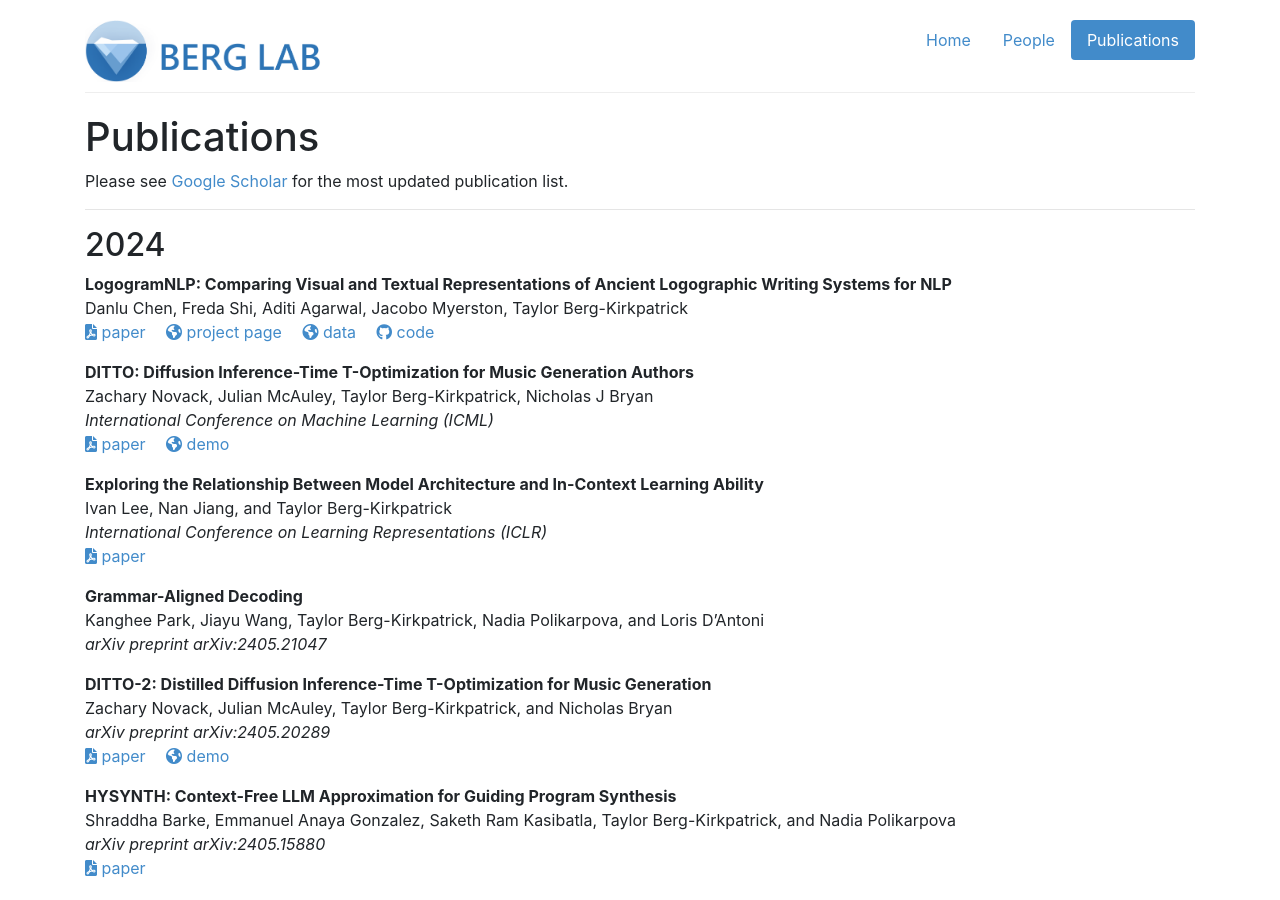
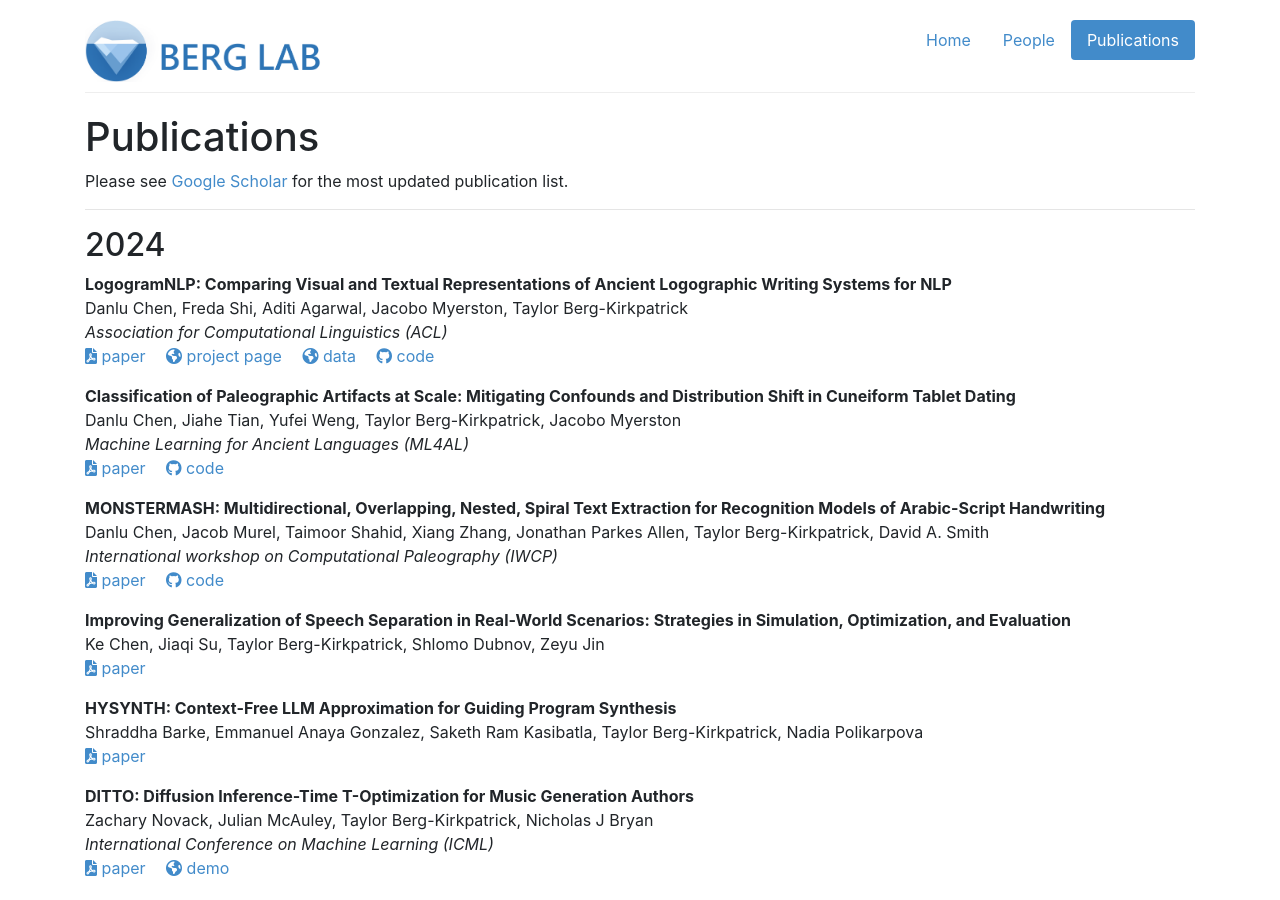
Before and after one commit to icebergnlp/icebergnlp.github.io, a Jekyll site: the page built from publications.md, in a window 1280 px wide and 900 px high. Built offline with Jekyll 4.4.1, drawn with Linux system fonts in a browser that asks for light colours.

Commit message:
Update publications.md

```diff
--- a/publications.md
+++ b/publications.md
@@ -11,11 +11,31 @@ Please see [Google Scholar](https://scholar.google.com/citations?user=mN6_BKAAAA
 
 __LogogramNLP: Comparing Visual and Textual Representations of Ancient Logographic Writing Systems for NLP__ \\
 Danlu Chen, Freda Shi, Aditi Agarwal, Jacobo Myerston, Taylor Berg-Kirkpatrick\\
+_Association for Computational Linguistics (ACL)_\\
 {% include icon_link.html text="paper" icon=site.icons.paper href="https://arxiv.org/pdf/2408.04628" %}&emsp;
 {% include icon_link.html text="project page" icon=site.icons.demo href="https://logogramnlp.github.io/" %}&emsp;
 {% include icon_link.html text="data" icon=site.icons.demo href="https://github.com/taineleau/logogramNLP/tree/main/data" %}&emsp;
 {% include icon_link.html text="code" icon=site.icons.code href="https://github.com/taineleau/logogramnlp" %}
 
+__Classification of Paleographic Artifacts at Scale: Mitigating Confounds and Distribution Shift in Cuneiform Tablet Dating__ \\
+Danlu Chen, Jiahe Tian, Yufei Weng, Taylor Berg-Kirkpatrick, Jacobo Myerston \\
+_Machine Learning for Ancient Languages (ML4AL)_ \\
+{% include icon_link.html text="paper" icon=site.icons.paper href="https://aclanthology.org/2024.ml4al-1.4.pdf" %}&emsp;
+{% include icon_link.html text="code" icon=site.icons.code href="https://github.com/taineleau/CuneiML/tree/main/ml4al_2024_dating" %}
+
+__MONSTERMASH: Multidirectional, Overlapping, Nested, Spiral Text Extraction for Recognition Models of Arabic-Script Handwriting__ \\
+Danlu Chen, Jacob Murel, Taimoor Shahid, Xiang Zhang, Jonathan Parkes Allen, Taylor Berg-Kirkpatrick, David A. Smith \\
+_International workshop on Computational Paleography (IWCP)_ \\
+{% include icon_link.html text="paper" icon=site.icons.paper href="https://link.springer.com/chapter/10.1007/978-3-031-70642-4_6" %}&emsp;
+{% include icon_link.html text="code" icon=site.icons.code href="https://github.com/taineleau/MONSTERMASH" %}
+
+__Improving Generalization of Speech Separation in Real-World Scenarios: Strategies in Simulation, Optimization, and Evaluation__ \\
+Ke Chen, Jiaqi Su, Taylor Berg-Kirkpatrick, Shlomo Dubnov, Zeyu Jin\\
+{% include icon_link.html text="paper" icon=site.icons.paper href="https://arxiv.org/pdf/2408.16126" %}
+
+__HYSYNTH: Context-Free LLM Approximation for Guiding Program Synthesis__\\
+Shraddha Barke, Emmanuel Anaya Gonzalez, Saketh Ram Kasibatla, Taylor Berg-Kirkpatrick, Nadia Polikarpova \\
+{% include icon_link.html text="paper" icon=site.icons.paper href="https://arxiv.org/pdf/2405.15880" %}
 
 
 __DITTO: Diffusion Inference-Time T-Optimization for Music Generation Authors__\\
```
